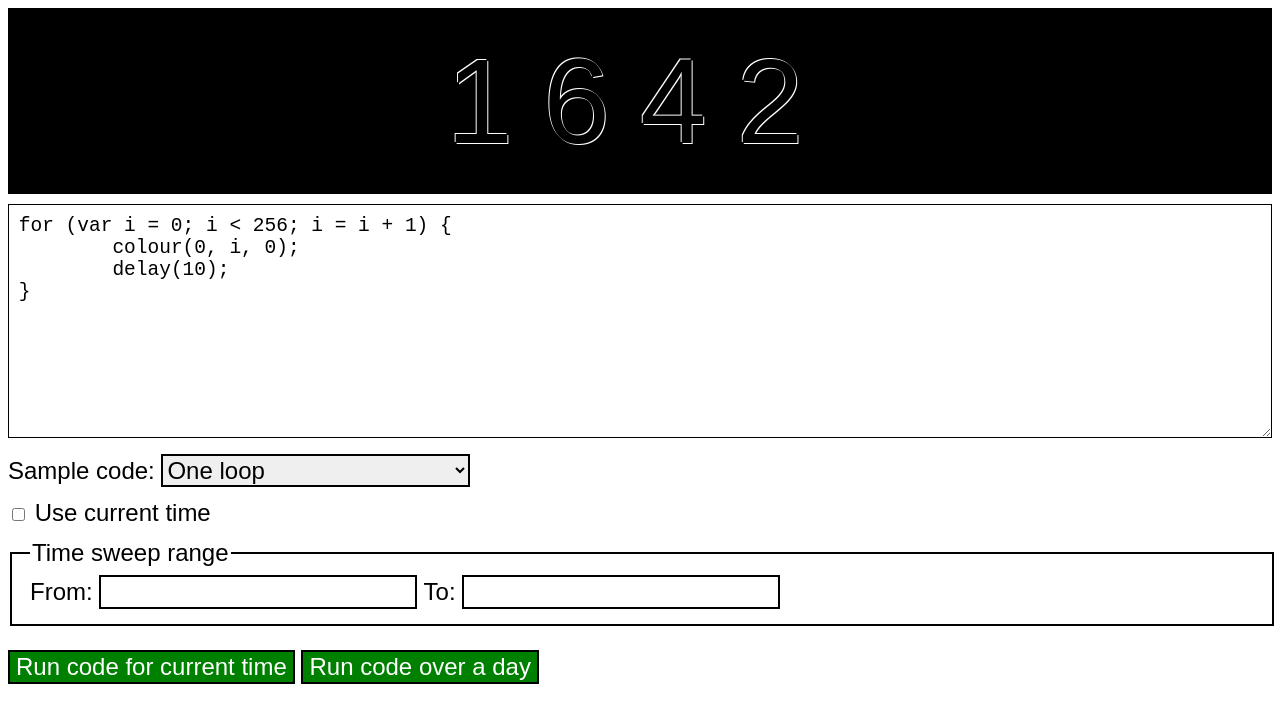
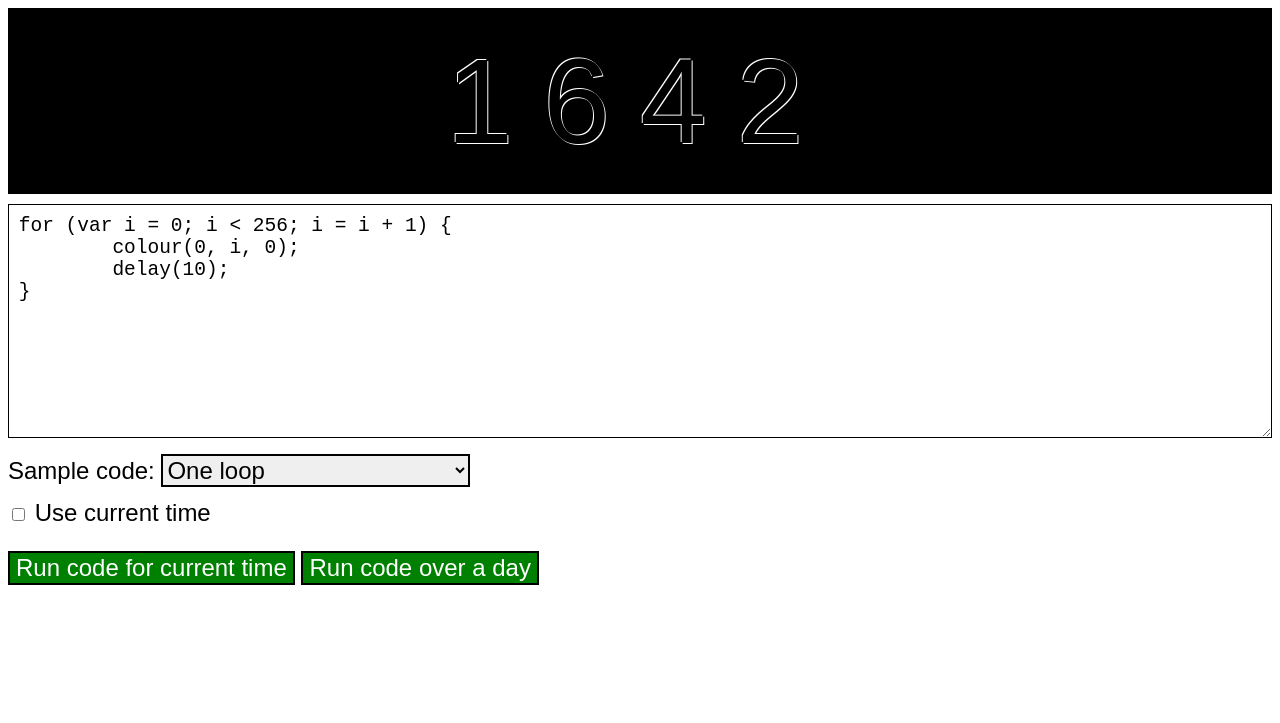
Before and after one commit to matatk/tinker, a Jekyll site: the page four-lights/index.html, which Jekyll copies as it is, in a window 1280 px wide. Shown: the top 723 px of the page. Built offline with Jekyll 4.4.1, drawn with Linux system fonts in a browser that asks for light colours; part of the change alters nothing that is shown.

Commit message:
[four-lights] Fixes and polish

```diff
--- a/four-lights/four-lights.js
+++ b/four-lights/four-lights.js
@@ -5,8 +5,6 @@
 // TODO
 //
 
-// - goDay() starts with the current time (whatever it is)
-// - disable all the UI first
 // - current time should be toggle, not checkbox?
 // - time sweep range
 
@@ -46,8 +44,6 @@ let stepDelay = 10
 const lights = document.getElementById('lights')
 const codeInput = document.getElementById('code')
 const sampleSelect = document.getElementById('demos')
-const goButton = document.getElementById('run')
-const goDayButton = document.getElementById('run-day')
 
 
 //
@@ -95,14 +91,14 @@ function _displayCore(hour, minute) {
 // Run the user code for the current time only
 function go() {
 	const codeToRun = codeInput.value
-	disableRunButtons()
+	disableInteractiveBits()
 	steps.length = 0
 
 	try {
 		eval(codeToRun)  // create all the steps quickly
 	} catch (error) {
 		alert(error)
-		enableRunButtons()
+		enableInteractiveBits()
 		return
 	}
 
@@ -113,19 +109,9 @@ function go() {
 // TODO option to run it between certain times
 function goDay() {
 	const codeToRun = codeInput.value
-	disableRunButtons()
+	disableInteractiveBits()
 	steps.length = 0
 
-	// Check if the code will work
-	try {
-		eval(codeToRun)
-	} catch (error) {
-		alert(error)
-		enableRunButtons()
-		return
-	}
-
-	// Now actually run it
 	for (let loopHour = 0; loopHour < 24; loopHour++) {
 		for (let loopMinute = 0; loopMinute < 60; loopMinute++) {
 			setTime(loopHour, loopMinute)
@@ -134,7 +120,7 @@ function goDay() {
 				eval(codeToRun)
 			} catch (error) {
 				alert(error)
-				enableRunButtons()
+				enableInteractiveBits()
 				return
 			}
 		}
@@ -156,7 +142,7 @@ function playStep() {
 		stepIndex++
 		setTimeout(playStep, stepDelay)
 	} else {
-		enableRunButtons()
+		enableInteractiveBits()
 	}
 }
 
@@ -165,14 +151,22 @@ function playStep() {
 // UI management
 //
 
-function disableRunButtons() {
-	goButton.disabled = true
-	goDayButton.disabled = true
+function disableInteractiveBits() {
+	_disableEnable(true)
 }
 
-function enableRunButtons() {
-	goButton.disabled = false
-	goDayButton.disabled = false
+function enableInteractiveBits() {
+	_disableEnable(false)
+}
+
+function _disableEnable(disable) {
+	for (const query of ['button', 'input', 'select', 'textarea']) {
+		for (const element of document.querySelectorAll(query)) {
+			if (element !== lights) {
+				element.disabled = disable
+			}
+		}
+	}
 }
 
 function changeDemo(select) {
--- a/four-lights/index.html
+++ b/four-lights/index.html
@@ -66,7 +66,7 @@ textarea {
 				<input type="checkbox" onchange="changeSweep(this)">
 				Use current time
 			</label>
-			<fieldset>
+			<fieldset style="display: none;">
 				<legend>Time sweep range</legend>
 				<label>
 					From: <input type="number" id="sweepFrom">
```
